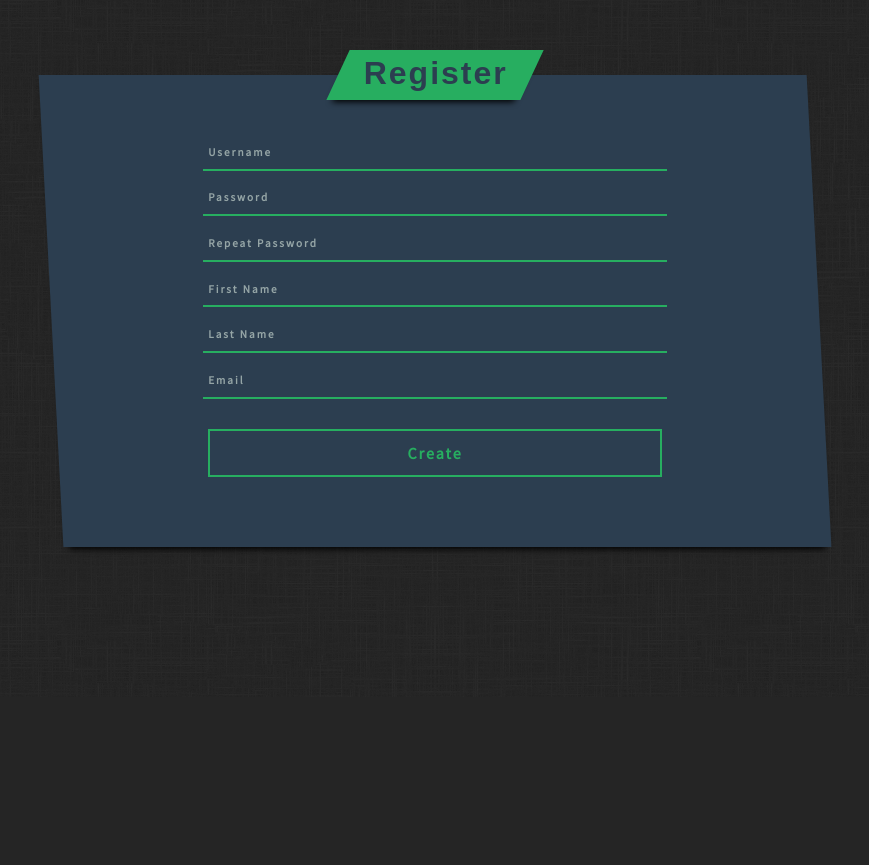
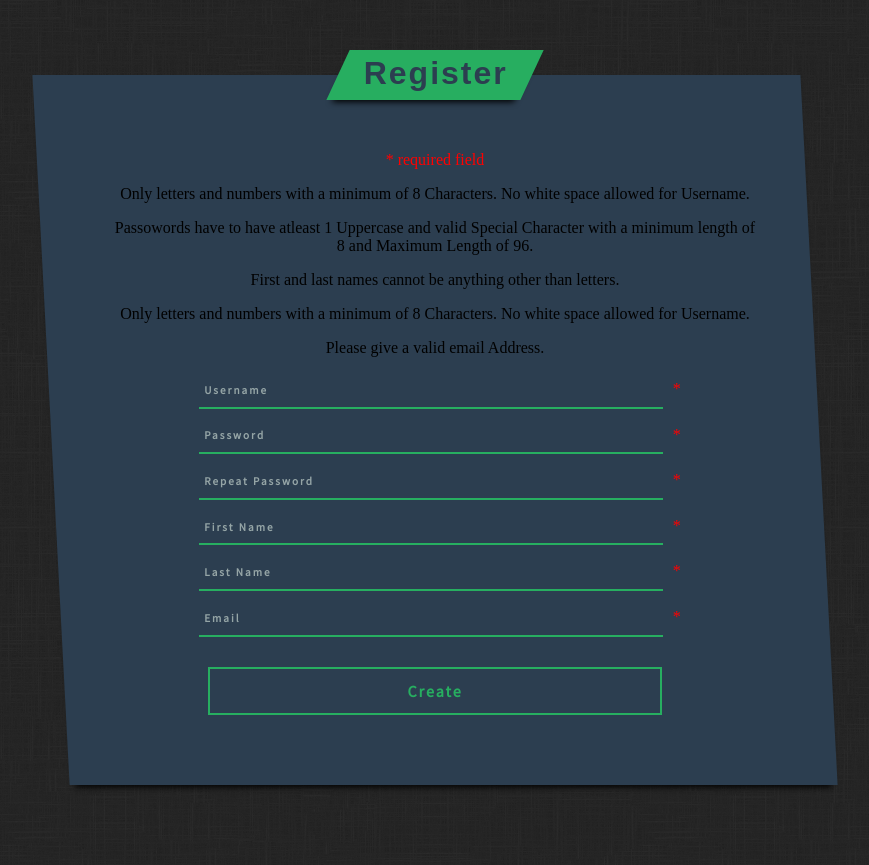
Before and after one commit to Class41/Timeshard, a PHP site: page /pages/shared/accountcreate.php in a window 1280 px wide. Shown: the part 150-1015 px from the top of the page, without its empty margins (205-1074 px from the left). Before the commit the page ends 702 px from the top, so only its background shows below. Run offline with PHP 8.4, Linux system fonts and the light colour scheme.

Commit message:
Form Validation stuff 1/15/2019

```diff
--- a/pages/shared/accountcreate.php
+++ b/pages/shared/accountcreate.php
@@ -8,6 +8,17 @@
     <!--script src="../../scripts/registervalid.js"></script-->
     <title>Timeshard - Register</title>
 </head>
+
+<?php
+
+$usernameErr = isset($_POST['username']) ? $_POST['password'] : NULL;
+$passwordErr = isset($_POST['password']) ? $_POST['password'] : NULL;
+$repeatpasswordErr = isset($_POST['repeatpassword']) ? $_POST['repeatpassword'] : NULL;
+$firstNameErr = isset($_POST['firstName']) ? $_POST['firstName'] : NULL;
+$lastNameErr = isset($_POST['lastName']) ? $_POST['lastName'] : NULL;
+$emailErr = isset($_POST['email']) ? $_POST['email'] : NULL;
+
+?>
 
 <?php
         $GLOBALS["posted"] = false;
@@ -39,15 +50,25 @@
         <div class="flag flaggreen containerheaderflag">
             <h1 class="textneutral">Register</h1>
         </div>
+
+
     <div id="register" class="container">
         <div>
             <form novalidate id="register" method="POST" action="accountcreate.php";>
-                <input class="formitem" type="text" name="username" placeholder="Username" oninput="UserNameCheck(); RegisterButtonLock();" <?php if($GLOBALS["posted"] == true) { echo "value=\"" . $_POST["username"] . "\"";}?> /> <?php if($GLOBALS["posted"] == true) {echo "value=\"" . $GLOBALS["usernameErr"] . "\"";}?> <br />
-                <input class="formitem" type="password" name="password" oninput="PasswordCheck(); RegisterButtonLock();" placeholder="Password"/><?php if($GLOBALS["posted"] == true) { echo "value=\"" . $GLOBALS["passwordErr"] . "\"";}?> <br />
-                <input class="formitem" type="password" name="password2" oninput="PasswordRepeatCheck(); RegisterButtonLock();" placeholder="Repeat Password"/><?php if($GLOBALS["posted"] == true) { echo "value=\"" . $GLOBALS["repeatpasswordErr"] . "\"";}?><br />
-                <input class="formitem" type="text" name="firstName" oninput="FirstNameCheck(); RegisterButtonLock();" placeholder="First Name" <?php if($GLOBALS["posted"] == true) { echo "value=\"" . $_POST["firstName"] . "\"";}?> /> <?php if($GLOBALS["posted"] == true) { echo "value=\"" . $GLOBALS["firstNameErr"] . "\"";}?> <br />
-                <input class="formitem" type="text" name="lastName" oninput="LastNameCheck(); RegisterButtonLock();" placeholder="Last Name" <?php if($GLOBALS["posted"] == true) { echo "value=\"" . $_POST["lastName"] . "\"";}?> /> <?php if($GLOBALS["posted"] == true) { echo "value=\"" . $GLOBALS["lastNameErr"] . "\"";}?> <br />
-                <input class="formitem" type="email" name="email" oninput="EmailCheck(); RegisterButtonLock();" placeholder="Email" <?php if($GLOBALS["posted"] == true) { echo "value=\"" . $_POST["email"] . "\"";}?> /> <?php if($GLOBALS["posted"] == true) { echo "value=\"" . $GLOBALS["emailErr"] . "\"";}?> <br />
+                <p><span class="error">* required field</span></p>
+                <p><span> Only letters and numbers with a minimum of 8 Characters. No white space allowed for Username. </span></p>
+                <p><span> Passowords have to have atleast 1 Uppercase and valid Special Character with a minimum length of 8 and Maximum Length of 96.</span></p>
+                <p><span> First and last names cannot be anything other than letters.</span></p>
+                <p><span> Only letters and numbers with a minimum of 8 Characters. No white space allowed for Username. </span></p>
+                <p><span> Please give a valid email Address. </span></p>
+
+
+                <input class="formitem" type="text" name="username" placeholder="Username" oninput="UserNameCheck(); RegisterButtonLock();" <?php if($GLOBALS["posted"] == true) { echo "value=\"" . $_POST["username"] . "\"";}?> /><span class="error">* <?php echo $GLOBALS["usernameErr"];?></span>
+                <input class="formitem" type="password" name="password" oninput="PasswordCheck(); RegisterButtonLock();" placeholder="Password" /><span class="error">* <?php echo $GLOBALS["passwordErr"];?></span>
+                <input class="formitem" type="password" name="password2" oninput="PasswordRepeatCheck(); RegisterButtonLock();" placeholder="Repeat Password" /><span class="error">* <?php echo $GLOBALS["repeatpasswordErr"];?></span>
+                <input class="formitem" type="text" name="firstName" oninput="FirstNameCheck(); RegisterButtonLock();" placeholder="First Name" <?php if($GLOBALS["posted"] == true) { echo "value=\"" . $_POST["firstName"] . "\"";}?> /><span class="error">* <?php echo $GLOBALS["firstNameErr"];?></span>
+                <input class="formitem" type="text" name="lastName" oninput="LastNameCheck(); RegisterButtonLock();" placeholder="Last Name" <?php if($GLOBALS["posted"] == true) { echo "value=\"" . $_POST["lastName"] . "\"";}?> /><span class="error">* <?php echo $GLOBALS["lastNameErr"];?></span>
+                <input class="formitem" type="email" name="email" oninput="EmailCheck(); RegisterButtonLock();" placeholder="Email" <?php if($GLOBALS["posted"] == true) { echo "value=\"" . $_POST["email"] . "\"";}?> /><span class="error">* <?php echo $GLOBALS["emailErr"];?></span>
                 <input id="formsubmit" class="button buttongreen" type="submit" value="Create"> <br />
             </form>
         </div>
--- a/styles/general.css
+++ b/styles/general.css
@@ -335,6 +335,8 @@ input {
     top: 35px;
 }
 
+.error {color: #FF0000;}
+
 .bgitemneutral {
     background-color: #2c3e50;
 }
```
Also changed, not shown: scripts/formValidation.php (+7 -3 lines).
